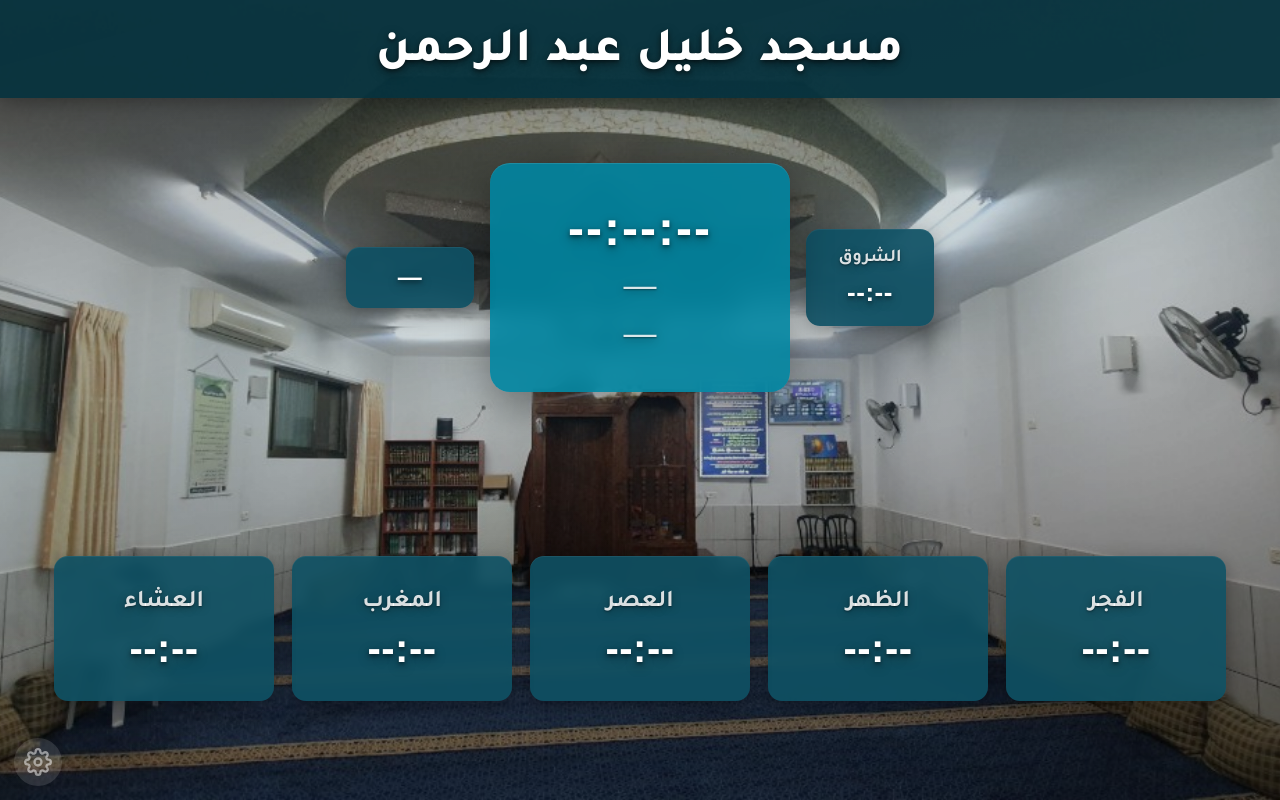
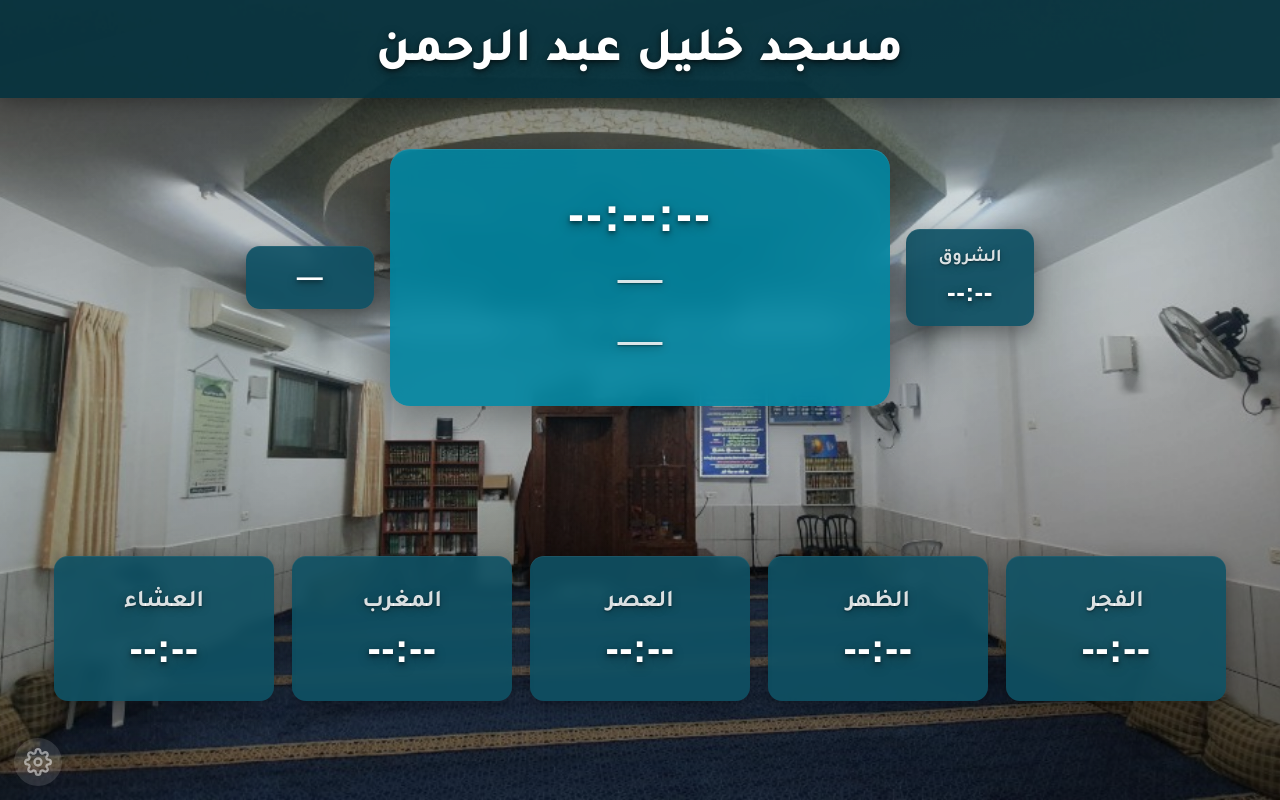
Before and after one commit to MohammadSites/masjid, a website: page index.html in a window 1280 px wide. Drawn offline with Linux system fonts and the light colour scheme.

Commit message:
Style: hero-box 500px, hero-time 65px white, hero-date/next 45px, sunrise-card name 22px white, hijri-card time 26px unset
Made-with: Cursor

```diff
--- a/MASJID_TV/styles.css
+++ b/MASJID_TV/styles.css
@@ -110,22 +110,23 @@ body::before {
   border-radius: var(--radius);
   padding: 28px 40px;
   text-align: center;
-  min-width: 300px;
+  min-width: 500px;
   box-shadow: 0 12px 40px rgba(0, 0, 0, 0.35), inset 0 1px 0 rgba(255,255,255,0.1);
   backdrop-filter: blur(10px);
 }
 .hero-time {
-  font-size: clamp(2.5rem, 6vw, 4rem);
+  color: #fff !important;
+  font-size: 65px;
   font-weight: 900;
   letter-spacing: 2px;
   line-height: 1.1;
-  color: var(--text);
   text-shadow: var(--text-shadow-strong);
 }
 .hero-date, .hero-next {
   color: rgba(255, 255, 255, 0.85) !important;
-  font-size: 33px;
+  font-size: 45px;
   margin-top: 10px;
+  font-weight: 500;
 }
 .hero-date {
   text-shadow: var(--text-shadow);
@@ -155,9 +156,9 @@ body::before {
   box-shadow: 0 6px 20px rgba(0, 0, 0, 0.35), inset 0 1px 0 rgba(255,255,255,0.06);
 }
 .sunrise-card .name {
-  font-size: clamp(1rem, 1.8vw, 1.6rem);
+  color: rgba(255, 255, 255, 0.85);
+  font-size: 22px;
   font-weight: 700;
-  color: var(--muted);
   margin-bottom: clamp(4px, 0.8vw, 8px);
   text-shadow: var(--text-shadow);
 }
@@ -187,9 +188,9 @@ body::before {
   margin-bottom: clamp(2px, 0.5vw, 6px);
 }
 .hijri-card .time {
-  font-size: 24px !important;
+  font-size: 26px !important;
   font-weight: 800;
-  word-break: break-word;
+  word-break: unset;
   line-height: 1.2;
 }
 .hijri-card .time-ampm { display: none; }
--- a/USB_PACKAGE/styles.css
+++ b/USB_PACKAGE/styles.css
@@ -110,22 +110,23 @@ body::before {
   border-radius: var(--radius);
   padding: 28px 40px;
   text-align: center;
-  min-width: 300px;
+  min-width: 500px;
   box-shadow: 0 12px 40px rgba(0, 0, 0, 0.35), inset 0 1px 0 rgba(255,255,255,0.1);
   backdrop-filter: blur(10px);
 }
 .hero-time {
-  font-size: clamp(2.5rem, 6vw, 4rem);
+  color: #fff !important;
+  font-size: 65px;
   font-weight: 900;
   letter-spacing: 2px;
   line-height: 1.1;
-  color: var(--text);
   text-shadow: var(--text-shadow-strong);
 }
 .hero-date, .hero-next {
   color: rgba(255, 255, 255, 0.85) !important;
-  font-size: 33px;
+  font-size: 45px;
   margin-top: 10px;
+  font-weight: 500;
 }
 .hero-date {
   text-shadow: var(--text-shadow);
@@ -155,9 +156,9 @@ body::before {
   box-shadow: 0 6px 20px rgba(0, 0, 0, 0.35), inset 0 1px 0 rgba(255,255,255,0.06);
 }
 .sunrise-card .name {
-  font-size: clamp(1rem, 1.8vw, 1.6rem);
+  color: rgba(255, 255, 255, 0.85);
+  font-size: 22px;
   font-weight: 700;
-  color: var(--muted);
   margin-bottom: clamp(4px, 0.8vw, 8px);
   text-shadow: var(--text-shadow);
 }
@@ -187,9 +188,9 @@ body::before {
   margin-bottom: clamp(2px, 0.5vw, 6px);
 }
 .hijri-card .time {
-  font-size: 24px !important;
+  font-size: 26px !important;
   font-weight: 800;
-  word-break: break-word;
+  word-break: unset;
   line-height: 1.2;
 }
 .hijri-card .time-ampm { display: none; }
--- a/index.html
+++ b/index.html
@@ -21,7 +21,7 @@
     .hero { display: flex; align-items: center; justify-content: center; flex: 1; padding: 24px; }
     .hero-box { background: rgba(0, 133, 161, 0.9); padding: 40px; border-radius: 20px; text-align: center; }
     .hero-time { color: #fff !important; font-size: 48px; font-weight: 900; }
-    .hero-date, .hero-next { color: rgba(255, 255, 255, 0.85) !important; font-size: 33px; margin-top: 10px; }
+    .hero-date, .hero-next { color: rgba(255, 255, 255, 0.85) !important; font-size: 45px; margin-top: 10px; font-weight: 500; }
     .prayer-cards { display: flex; justify-content: center; gap: 18px; padding: 16px; flex-wrap: nowrap; }
     .prayer-card { background: rgba(15, 81, 100, 0.9); padding: 28px 38px; border-radius: 14px; text-align: center; min-width: 220px; }
     .prayer-card .name { color: rgba(255,255,255,0.85) !important; font-size: 24px; margin-bottom: 8px; }
--- a/styles.css
+++ b/styles.css
@@ -110,22 +110,23 @@ body::before {
   border-radius: var(--radius);
   padding: 28px 40px;
   text-align: center;
-  min-width: 300px;
+  min-width: 500px;
   box-shadow: 0 12px 40px rgba(0, 0, 0, 0.35), inset 0 1px 0 rgba(255,255,255,0.1);
   backdrop-filter: blur(10px);
 }
 .hero-time {
-  font-size: clamp(2.5rem, 6vw, 4rem);
+  color: #fff !important;
+  font-size: 65px;
   font-weight: 900;
   letter-spacing: 2px;
   line-height: 1.1;
-  color: var(--text);
   text-shadow: var(--text-shadow-strong);
 }
 .hero-date, .hero-next {
   color: rgba(255, 255, 255, 0.85) !important;
-  font-size: 33px;
+  font-size: 45px;
   margin-top: 10px;
+  font-weight: 500;
 }
 .hero-date {
   text-shadow: var(--text-shadow);
@@ -155,9 +156,9 @@ body::before {
   box-shadow: 0 6px 20px rgba(0, 0, 0, 0.35), inset 0 1px 0 rgba(255,255,255,0.06);
 }
 .sunrise-card .name {
-  font-size: clamp(1rem, 1.8vw, 1.6rem);
+  color: rgba(255, 255, 255, 0.85);
+  font-size: 22px;
   font-weight: 700;
-  color: var(--muted);
   margin-bottom: clamp(4px, 0.8vw, 8px);
   text-shadow: var(--text-shadow);
 }
@@ -187,9 +188,9 @@ body::before {
   margin-bottom: clamp(2px, 0.5vw, 6px);
 }
 .hijri-card .time {
-  font-size: 24px !important;
+  font-size: 26px !important;
   font-weight: 800;
-  word-break: break-word;
+  word-break: unset;
   line-height: 1.2;
 }
 .hijri-card .time-ampm { display: none; }
@@ -260,21 +261,21 @@ body::before {
   box-shadow: 0 0 0 2px rgba(255,255,255,.28), 0 8px 24px rgba(0,0,0,0.35), inset 0 1px 0 rgba(255,255,255,0.14);
 }
 .prayer-card .name {
-  font-size: clamp(1.5rem, 2.9vw, 3.65rem);
+  font-size: clamp(1.7rem, 2.9vw, 3.65rem);
   font-weight: 700;
   color: var(--muted);
   margin-bottom: clamp(6px, 1vw, 12px);
   text-shadow: var(--text-shadow);
 }
 .prayer-card .time {
-  font-size: clamp(2.4rem, 4.6vw, 5.15rem);
+  font-size: clamp(2.6rem, 4.6vw, 5.15rem);
   font-weight: 900;
   color: var(--text);
   letter-spacing: 0.5px;
   text-shadow: var(--text-shadow-strong);
 }
 .prayer-card .time-ampm {
-  font-size: clamp(1.4rem, 2.5vw, 3rem);
+  font-size: clamp(1.6rem, 2.5vw, 3rem);
   font-weight: 600;
   color: var(--muted);
   margin-top: 2px;
```
Also changed, not shown: MASJID_TV/index.html (+1 -1 lines), USB_PACKAGE/index.html (+1 -1 lines).
